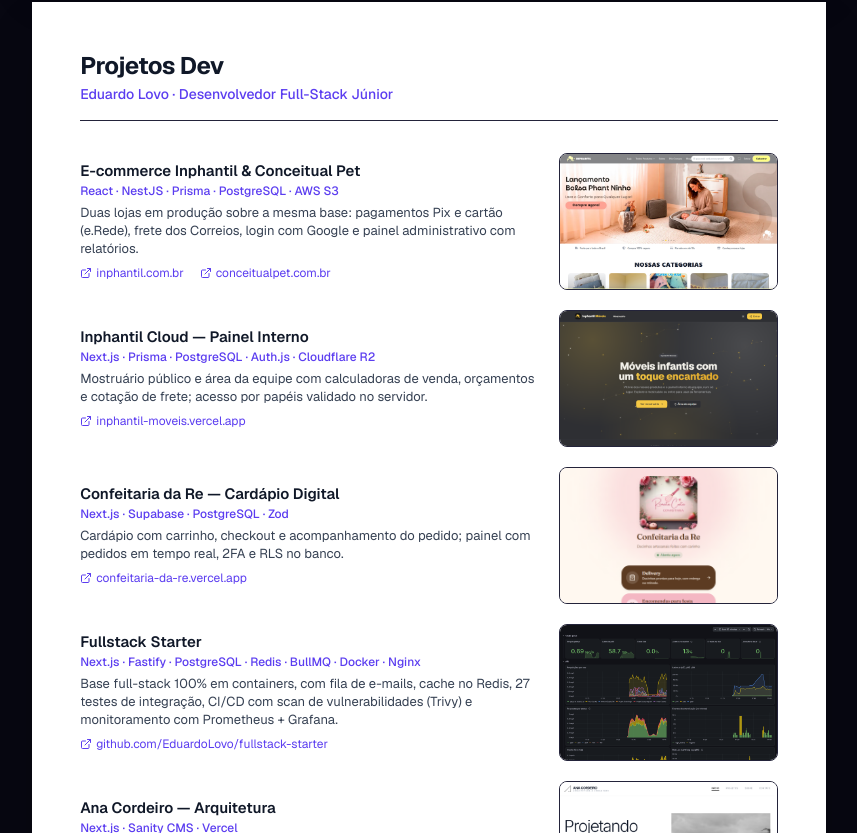
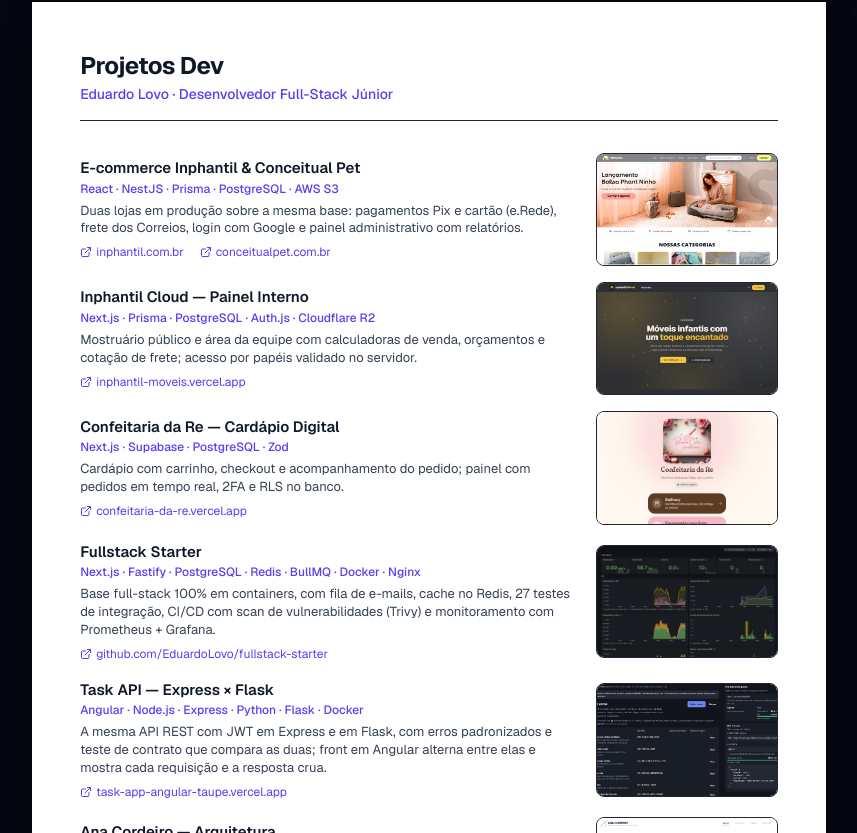
Before and after one commit to EduardoLovo/Eduardo-Lovo-Portfolio, a Next.js app: page /cv in a window 1280 px wide. Shown: the part 1247-2080 px from the top of the page, without its empty margins (211-1068 px from the left). Built offline with nearby package versions, Linux system fonts and the light colour scheme.

Commit message:
feat: projeto Task API (Express × Flask + Angular) no site e no currículo, PDF atualizado

```diff
--- a/src/app/cv/page.tsx
+++ b/src/app/cv/page.tsx
@@ -201,7 +201,7 @@ export default function CVPage() {
           </p>
         </header>
 
-        <div className="space-y-5">
+        <div className="space-y-4">
           {cv.projects.map((p) => (
             <div key={p.name} className="flex items-center gap-6">
               <div className="min-w-0 flex-1">
@@ -230,7 +230,7 @@ export default function CVPage() {
                 width={640}
                 height={400}
                 sizes="260px"
-                className="aspect-[16/10] w-[58mm] shrink-0 rounded-lg border border-[#e5e7eb] object-cover object-top"
+                className="aspect-[16/10] w-[48mm] shrink-0 rounded-lg border border-[#e5e7eb] object-cover object-top"
               />
             </div>
           ))}
--- a/src/data/cv.ts
+++ b/src/data/cv.ts
@@ -86,6 +86,14 @@ export const cv = {
       image: "/projeto-fullstack-starter.png",
     },
     {
+      name: "Task API — Express × Flask",
+      stack: "Angular · Node.js · Express · Python · Flask · Docker",
+      description:
+        "A mesma API REST com JWT em Express e em Flask, com erros padronizados e teste de contrato que compara as duas; front em Angular alterna entre elas e mostra cada requisição e a resposta crua.",
+      links: ["https://task-app-angular-taupe.vercel.app"],
+      image: "/projeto-task-api.png",
+    },
+    {
       name: "Ana Cordeiro — Arquitetura",
       stack: "Next.js · Sanity CMS · Vercel",
       description:
--- a/src/data/portfolio.ts
+++ b/src/data/portfolio.ts
@@ -205,6 +205,17 @@ export const projects: Project[] = [
     ],
   },
   {
+    title: "Task API — Express × Flask",
+    description:
+      "A mesma API REST de tarefas (com JWT) escrita duas vezes, em Express 5 e em Flask 3, com contrato e tratamento de erros idênticos: todo erro volta no mesmo formato JSON, com code estável e requestId, e um teste de contrato no Docker Compose compara as respostas das duas. Um front em Angular 22 alterna entre as APIs, mostra cada requisição e a resposta crua (inclusive o rate limit) e dispara 14 requisições inválidas nas duas ao mesmo tempo para compará-las lado a lado. As APIs ficam no plano gratuito do Render: a primeira requisição pode levar até 1 minuto (o app avisa).",
+    tags: ["Angular", "TypeScript", "Node.js", "Express", "Python", "Flask", "Docker", "GitHub Actions"],
+    image: "/projeto-task-api.png",
+    links: [
+      { label: "Ver site", url: "https://task-app-angular-taupe.vercel.app" },
+      { label: "Código", url: "https://github.com/EduardoLovo/task-app--angular" },
+    ],
+  },
+  {
     title: "Mais projetos no GitHub",
     description:
       "Estudos, projetos das formações e experimentos com novas tecnologias ficam no meu GitHub.",
```
Also changed, not shown: public/projeto-task-api.png (added).
